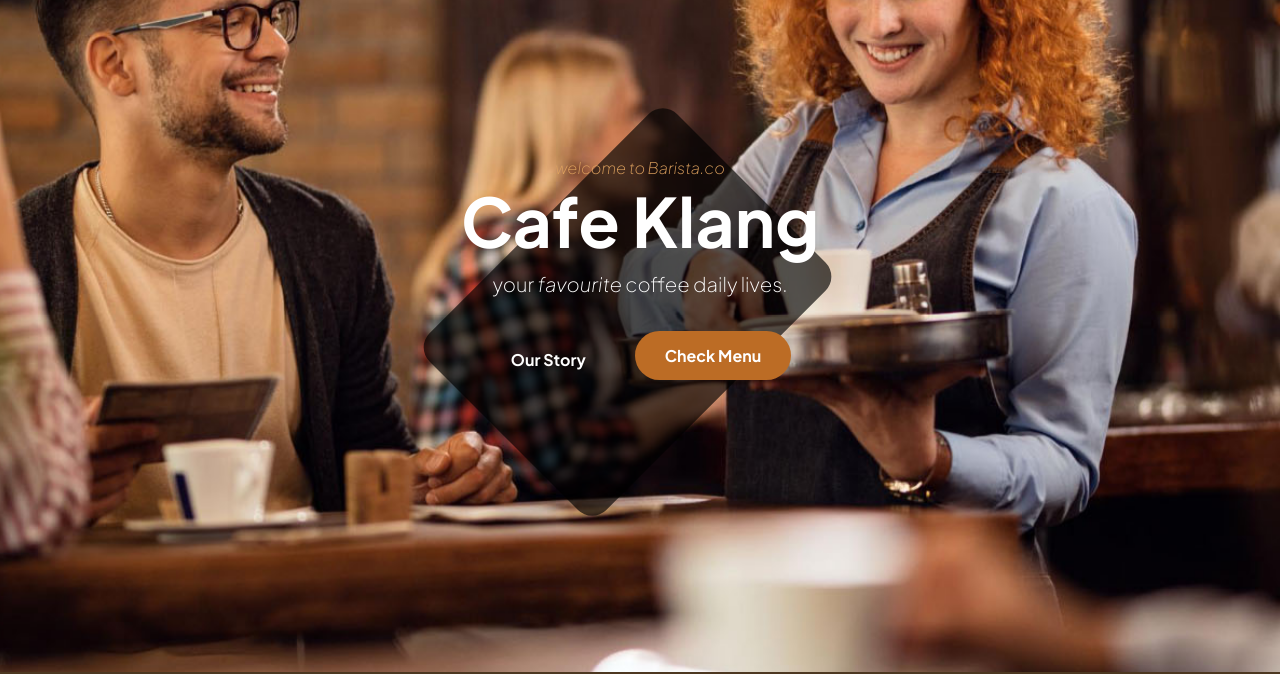
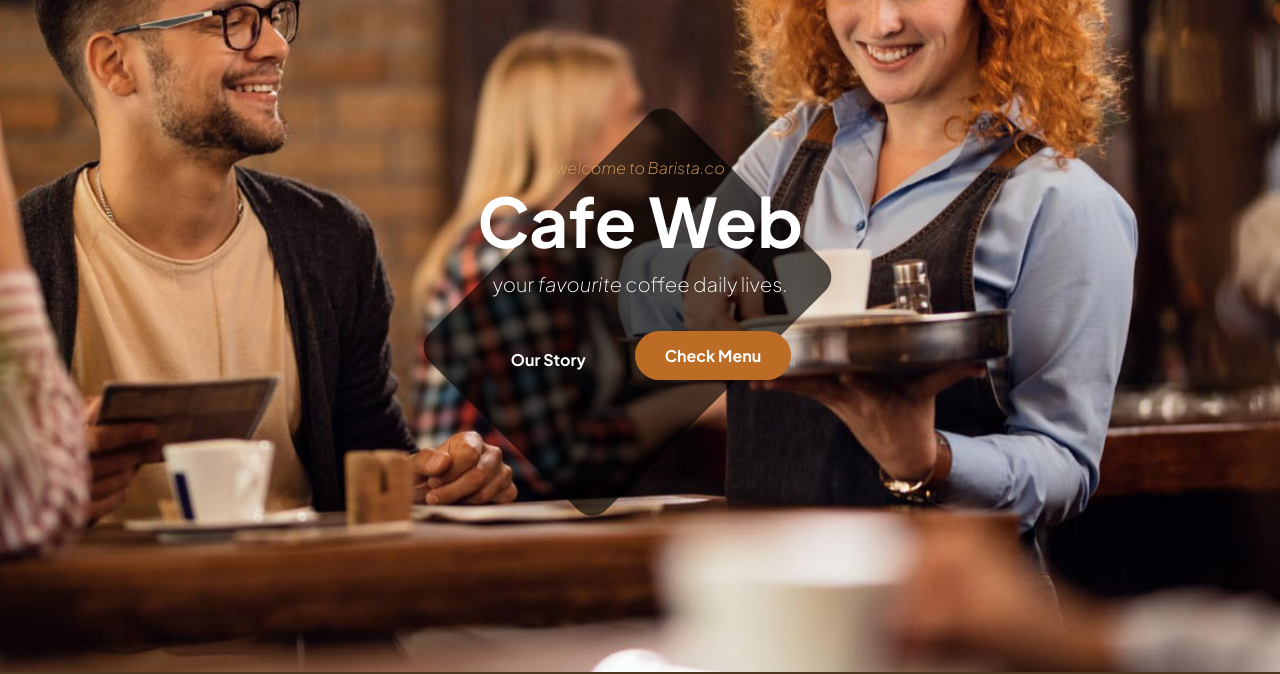
Before and after one commit to Aditya-1405/demo-repo, a plain HTML site: page docker/index.html in a window 1280 px wide. Shown: the part 128-802 px from the top of the page. Drawn offline with Linux system fonts and the light colour scheme.

Commit message:
changed title

```diff
--- a/docker/index.html
+++ b/docker/index.html
@@ -91,7 +91,7 @@ Bootstrap 5 HTML CSS Template
                             <div class="col-lg-6 col-12 mx-auto">
                                 <em class="small-text">welcome to Barista.co</em>
 
-                                <h1>Cafe Klang</h1>
+                                <h1>Cafe Web</h1>
 
                                 <p class="text-white mb-4 pb-lg-2">
                                     your <em>favourite</em> coffee daily lives.
```
